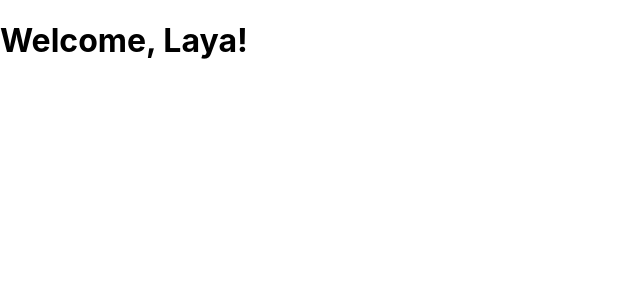
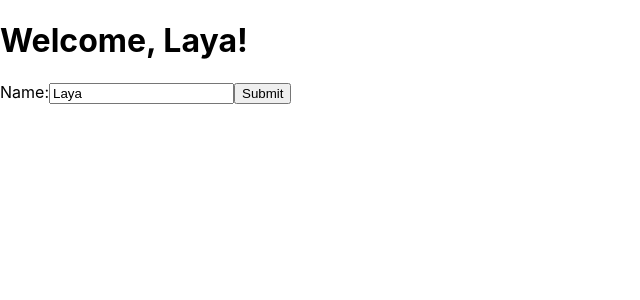
Before and after one commit to layadang/AstroBeanpot, a React (Create React App) app: page / in a window 1280 px wide. Shown: the top 300 px of the page, without its empty margins (0-640 px from the left). Built offline with nearby package versions, Linux system fonts and the light colour scheme.

Commit message:
Used React to display welcome name

```diff
--- a/src/components/WelcomeName.js
+++ b/src/components/WelcomeName.js
@@ -1,10 +1,25 @@
-import React from 'react';
+import React, { useState } from 'react';
 
-const WelcomeName = ({ name }) => {
+const handleSubmit = (event, name) => {
+  alert('Your favorite flavor is: ' + name);
+  event.preventDefault();
+}
+
+function WelcomeName(props) {
+  const [name, setName] = useState(props.name);
 
     return (
       <div>
         {name ? <h1>Welcome, {name}!</h1> : <h1>Please enter your name</h1>}
+        <form onSubmit={e => handleSubmit(e, name)}>
+        <label>
+          Name:
+          <input type="text" value={name} onChange={e => {
+            setName(e.target.value)
+          } }/>
+        </label>
+        <input type="submit" value="Submit" />
+      </form>
       </div>
     );
   };
```
